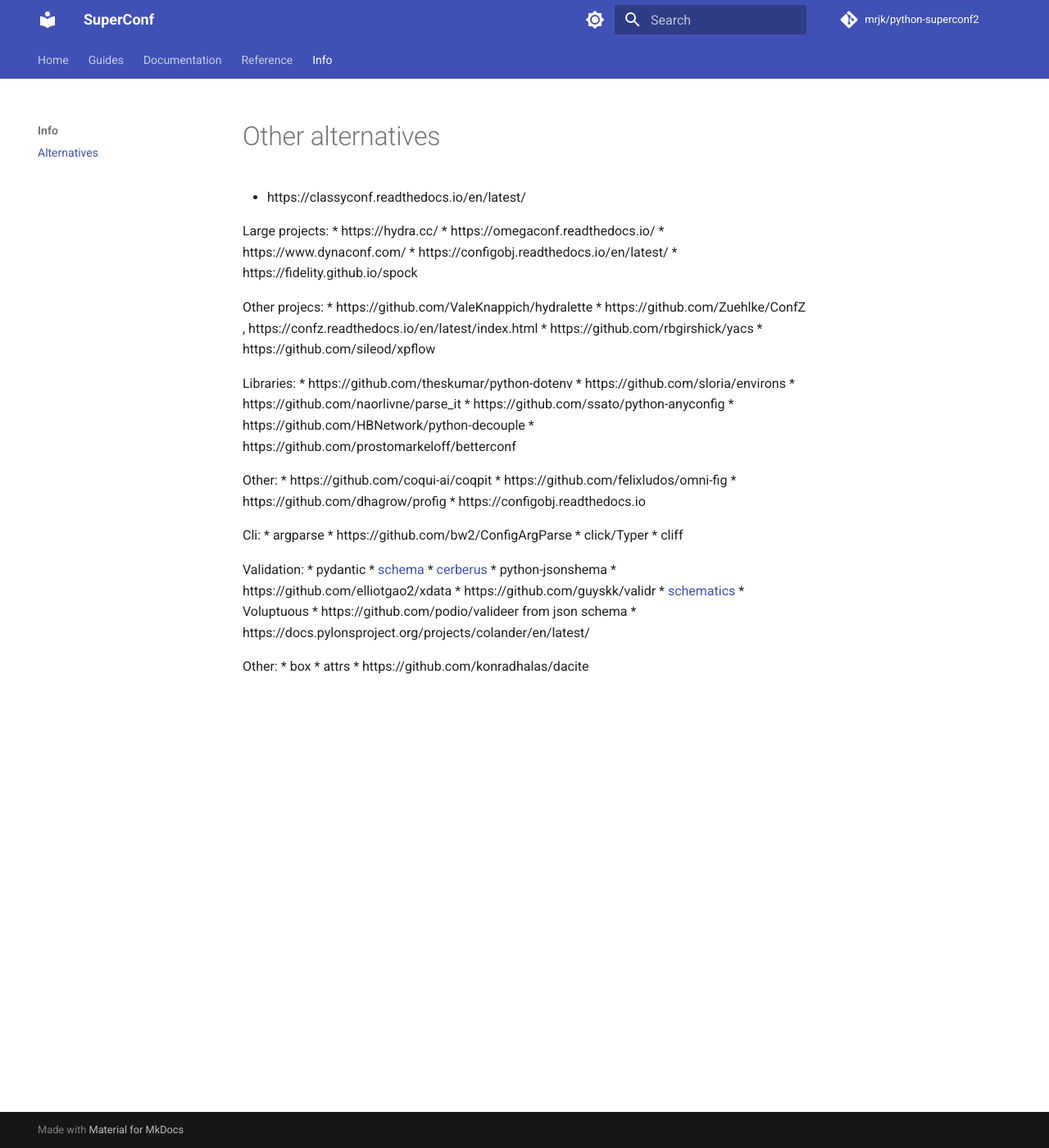
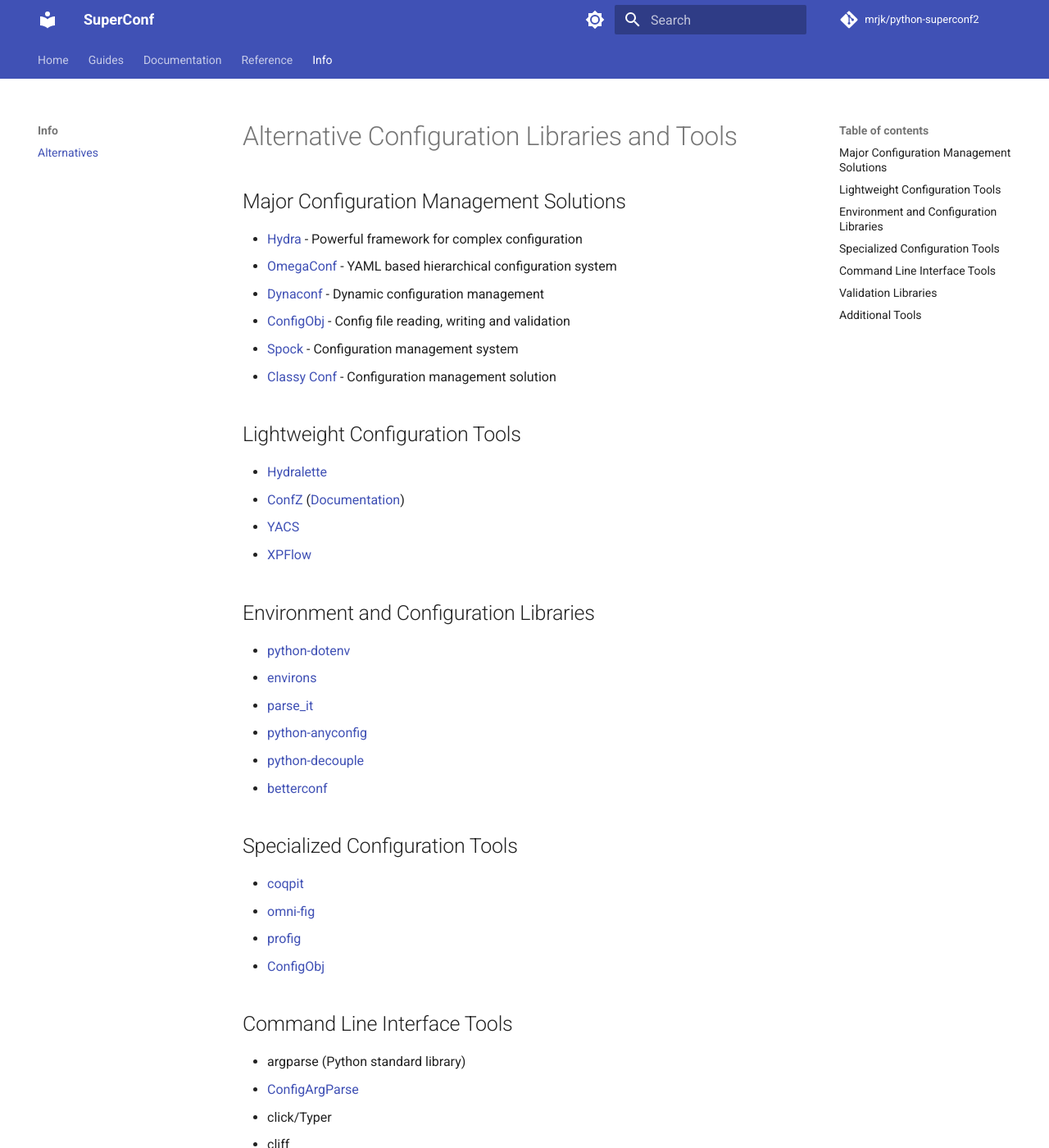
Before and after one commit to mrjk/python-superconf, an MkDocs documentation site: the page built from docs/content/infos/alternatives.md, in a window 1280 px wide and 1400 px high. Shown: the whole window at 82% size. Built offline with MkDocs 1.6.1 and Material for MkDocs 9.7.7, drawn with Linux system fonts in a browser that asks for light colours; comment, search, counter and statistics services are not loaded; some of the changed text lies outside the part shown.

Commit message:
docs: cosmetic fixes

```diff
--- a/docs/content/infos/alternatives.md
+++ b/docs/content/infos/alternatives.md
@@ -1,57 +1,59 @@
+# Alternative Configuration Libraries and Tools
 
-# Other alternatives
+## Major Configuration Management Solutions
 
-* https://classyconf.readthedocs.io/en/latest/
+* [Hydra](https://hydra.cc/) - Powerful framework for complex configuration
+* [OmegaConf](https://omegaconf.readthedocs.io/) - YAML based hierarchical configuration system
+* [Dynaconf](https://www.dynaconf.com/) - Dynamic configuration management
+* [ConfigObj](https://configobj.readthedocs.io/en/latest/) - Config file reading, writing and validation
+* [Spock](https://fidelity.github.io/spock) - Configuration management system
+* [Classy Conf](https://classyconf.readthedocs.io/en/latest/) - Configuration management solution
 
+## Lightweight Configuration Tools
 
-Large projects:
-* https://hydra.cc/
-* https://omegaconf.readthedocs.io/
-* https://www.dynaconf.com/
-* https://configobj.readthedocs.io/en/latest/
-* https://fidelity.github.io/spock
+* [Hydralette](https://github.com/ValeKnappich/hydralette)
+* [ConfZ](https://github.com/Zuehlke/ConfZ) ([Documentation](https://confz.readthedocs.io/en/latest/index.html))
+* [YACS](https://github.com/rbgirshick/yacs)
+* [XPFlow](https://github.com/sileod/xpflow)
 
-Other projecs:
-* https://github.com/ValeKnappich/hydralette
-* https://github.com/Zuehlke/ConfZ , https://confz.readthedocs.io/en/latest/index.html
-* https://github.com/rbgirshick/yacs
-* https://github.com/sileod/xpflow
+## Environment and Configuration Libraries
 
+* [python-dotenv](https://github.com/theskumar/python-dotenv)
+* [environs](https://github.com/sloria/environs)
+* [parse_it](https://github.com/naorlivne/parse_it)
+* [python-anyconfig](https://github.com/ssato/python-anyconfig)
+* [python-decouple](https://github.com/HBNetwork/python-decouple)
+* [betterconf](https://github.com/prostomarkeloff/betterconf)
 
+## Specialized Configuration Tools
 
-Libraries:
-* https://github.com/theskumar/python-dotenv
-* https://github.com/sloria/environs
-* https://github.com/naorlivne/parse_it
-* https://github.com/ssato/python-anyconfig
-* https://github.com/HBNetwork/python-decouple
-* https://github.com/prostomarkeloff/betterconf
+* [coqpit](https://github.com/coqui-ai/coqpit)
+* [omni-fig](https://github.com/felixludos/omni-fig)
+* [profig](https://github.com/dhagrow/profig)
+* [ConfigObj](https://configobj.readthedocs.io)
 
-Other:
-* https://github.com/coqui-ai/coqpit
-* https://github.com/felixludos/omni-fig
-* https://github.com/dhagrow/profig
-* https://configobj.readthedocs.io
+## Command Line Interface Tools
 
-Cli:
-* argparse
-* https://github.com/bw2/ConfigArgParse
+* argparse (Python standard library)
+* [ConfigArgParse](https://github.com/bw2/ConfigArgParse)
 * click/Typer
 * cliff
 
-Validation:
+## Validation Libraries
+
 * pydantic
 * [schema](https://github.com/keleshev/schema)
 * [cerberus](https://docs.python-cerberus.org/)
 * python-jsonshema
-* https://github.com/elliotgao2/xdata
-* https://github.com/guyskk/validr
+* [xdata](https://github.com/elliotgao2/xdata)
+* [validr](https://github.com/guyskk/validr)
 * [schematics](https://schematics.readthedocs.io/en/latest/)
 * Voluptuous
-* https://github.com/podio/valideer from json schema
-* https://docs.pylonsproject.org/projects/colander/en/latest/
+* [valideer](https://github.com/podio/valideer)
+* [colander](https://docs.pylonsproject.org/projects/colander/en/latest/)
 
-Other:
+## Additional Tools
+
 * box
 * attrs
-* https://github.com/konradhalas/dacite
+* [dacite](https://github.com/konradhalas/dacite)
```
Also changed, not shown: docs/content/docs/loaders.md (+10 -10 lines).
